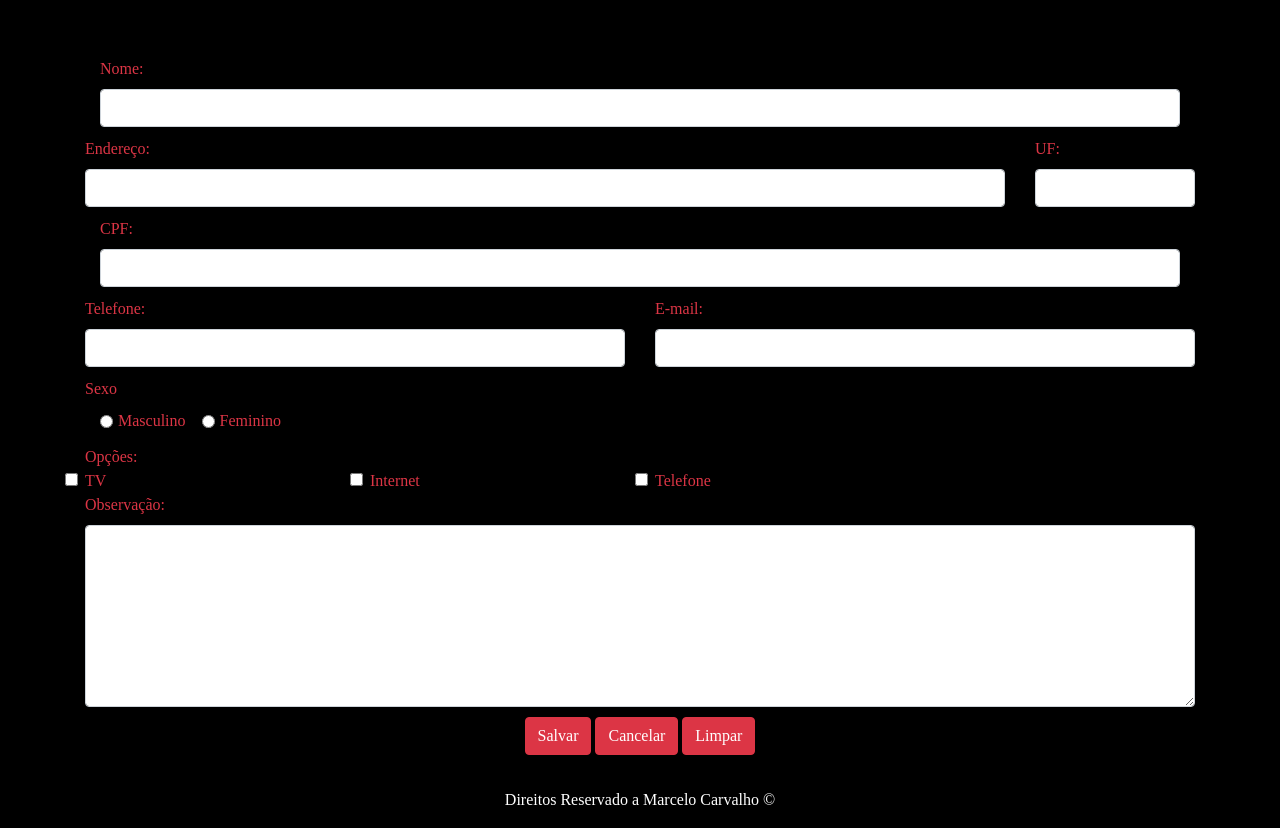
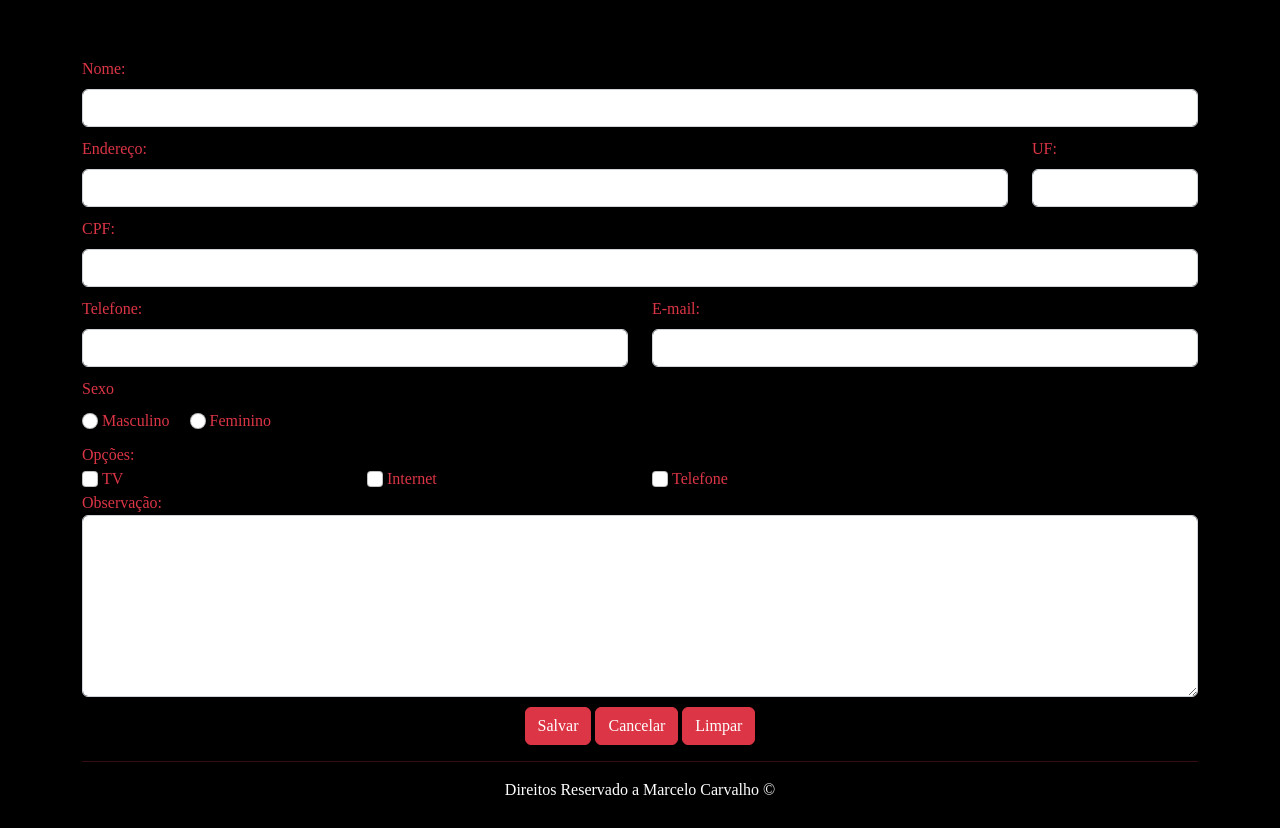
Before and after one commit to usetechnic/Formulario-Responsivo, a plain HTML site: page index.html in a window 1280 px wide. Shown: the part 51-879 px from the top of the page. Drawn offline with nearby package versions, Linux system fonts and the light colour scheme.

Commit message:
cdn bootstrap

```diff
--- a/index.html
+++ b/index.html
@@ -5,8 +5,7 @@
     <meta charset="UTF-8">
     <meta http-equiv="X-UA-Compatible" content="IE=edge">
     <meta name="viewport" content="width=device-width, initial-scale=1.0">
-    <link href="./node_modules/bootstrap/dist/css/bootstrap.css" rel="stylesheet"
-       crossorigin="anonymous">
+    <link href="https://cdn.jsdelivr.net/npm/bootstrap@5.2.0/dist/css/bootstrap.min.css" rel="stylesheet" integrity="sha384-gH2yIJqKdNHPEq0n4Mqa/HGKIhSkIHeL5AyhkYV8i59U5AR6csBvApHHNl/vI1Bx" crossorigin="anonymous">
     <link rel="stylesheet" href="style.css">
     <link rel="shortcut icon" href="/imagensF/images.jfif" type="image/x-icon">
     <title>Formulário do Marcelo</title>
```
